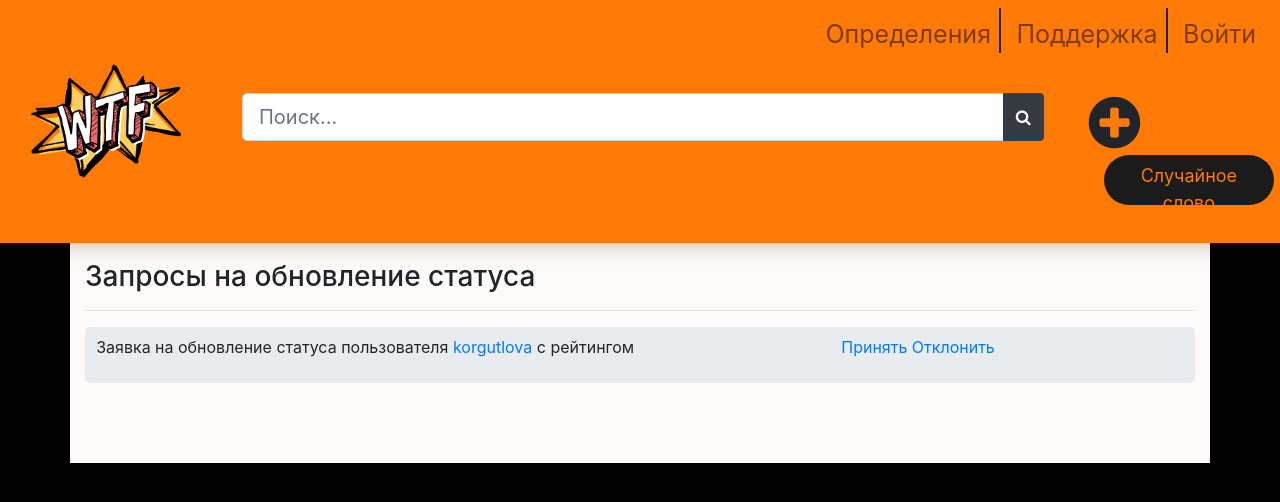
After one commit to Korgutlova/urban_dictionary, a Django app: page /urban/requests_update_status/ in a window 1280 px wide. The commit adds this page. Shown: the top 502 px of the page. Run offline with Django 3.2, Linux system fonts and the light colour scheme; data comes from the database, SQL or seed files in the repository; both versions use the stored data as it was after the commit; some libraries are stand-ins or nearby versions.

Commit message:
create page and urls for update status

```diff
--- /dev/null
+++ b/templates/website/admin/requests_for_update_status.html
@@ -0,0 +1,28 @@
+{% extends 'website/base/base_page.html' %}
+{% block title %}
+    Запросы на обновление статуса
+{% endblock %}
+{% block content %}
+    <br><br>
+    <h3> Запросы на обновление статуса</h3>
+    <hr>
+    {% if rups %}
+        {% for rup in rups %}
+            <div class="jumbotron">
+                <div class="row">
+                    <div class="col-md-8">
+                        <p>Заявка на обновление статуса пользователя <a
+                                href="{% url "website:profile" rup.user.id %}"> {{ rup.user }}</a> с рейтингом</p>
+                    </div>
+                    <div class="col-md-4">
+                        <a href="#">Принять</a>
+                        <a href="#">Отклонить</a>
+                    </div>
+                </div>
+            </div>
+        {% endfor %}
+    {% else %}
+        <p>На данный момент заявок нет</p>
+    {% endif %}
+    <br><br>
+{% endblock %}
--- a/templates/website/base/base_page.html
+++ b/templates/website/base/base_page.html
@@ -71,6 +71,10 @@
                         <li class="nav-item horizontal">
                             <a class="nav-link" href="{% url "website:requests_pub" %}">Запросы на
                                 публикацию</a>
+                        </li>
+                        <li class="nav-item horizontal">
+                            <a class="nav-link" href="{% url "website:requests_for_update_status" %}">Запросы на
+                                обновление статуса</a>
                         </li>
                     {% endif %}
                     <li class="nav-item horizontal">
--- a/website/urls.py
+++ b/website/urls.py
@@ -8,7 +8,7 @@ urlpatterns = [
     path(r'edit_profile/', update_profile, name='update_profile'),
     path(r'change_password/', change_password, name="change_password"),
     path(r'create_definition/', create_definition, name='create_definition'),
-    path(r'term/<int:pk>',  TermView.as_view(), name='term'),
+    path(r'term/<int:pk>', TermView.as_view(), name='term'),
     path(r'activate_user/', activate_user, name='activate_user'),
     path(r'random_definition', random_definition, name='random_definition'),
     path(r'personal_definitions/', personal_definitions, name='personal_definitions'),
@@ -16,6 +16,7 @@ urlpatterns = [
     path(r'definition/<int:pk>', definition, name='definition'),
     path(r'definition/edit/<int:pk>', edit_definition, name='edit_definition'),
     path(r'definition/check/<int:pk>', request_for_definition, name='request_for_definition'),
+    path(r'requests_update_status/', requests_for_update_status, name='requests_for_update_status'),
     path(r'page_not_found/', page_not_found, name='page_not_found'),
     path(r'definition/like', like, name='like'),
     path(r'definition/dislike', dislike, name='dislike'),
@@ -24,5 +25,8 @@ urlpatterns = [
     path(r'search/', search, name='search'),
     path(r'requests/', requests_pub, name='requests_pub'),
     path(r'profile/<int:pk>', UserDetailView.as_view(), name='profile'),
-    path(r'notifications', notifications, name='notifications')
+    path(r'notifications', notifications, name='notifications'),
+    path(r'update_status/<int:pk>', update_status, name='update_status'),
+    path(r'create_request_for_update_status/<int:val>', create_request_for_update_status,
+         name='create_request_for_update_status'),
 ]
--- a/website/views.py
+++ b/website/views.py
@@ -23,7 +23,7 @@ except ImportError:
 
 from website.forms import EditUserForm, EditProfileForm
 from website.models import Definition, Term, CustomUser, Example, UploadData, Rating, RequestForPublication, Favorites, \
-    Notification
+    Notification, RequestUpdateStatus
 
 # Create your views here.
 from django.views import View
@@ -403,3 +403,16 @@ def notifications(request):
         n.new = False
         n.save()
     return render(request, "website/notifications.html", {"notifications": notifs})
+
+
+def create_request_for_update_status(request, val):
+    pass
+
+
+def update_status(request, pk):
+    pass
+
+
+def requests_for_update_status(request):
+    return render(request, "website/admin/requests_for_update_status.html",
+                  {"rups": RequestUpdateStatus.objects.filter(status=1)})
```
Also changed, not shown: db.sqlite3.
